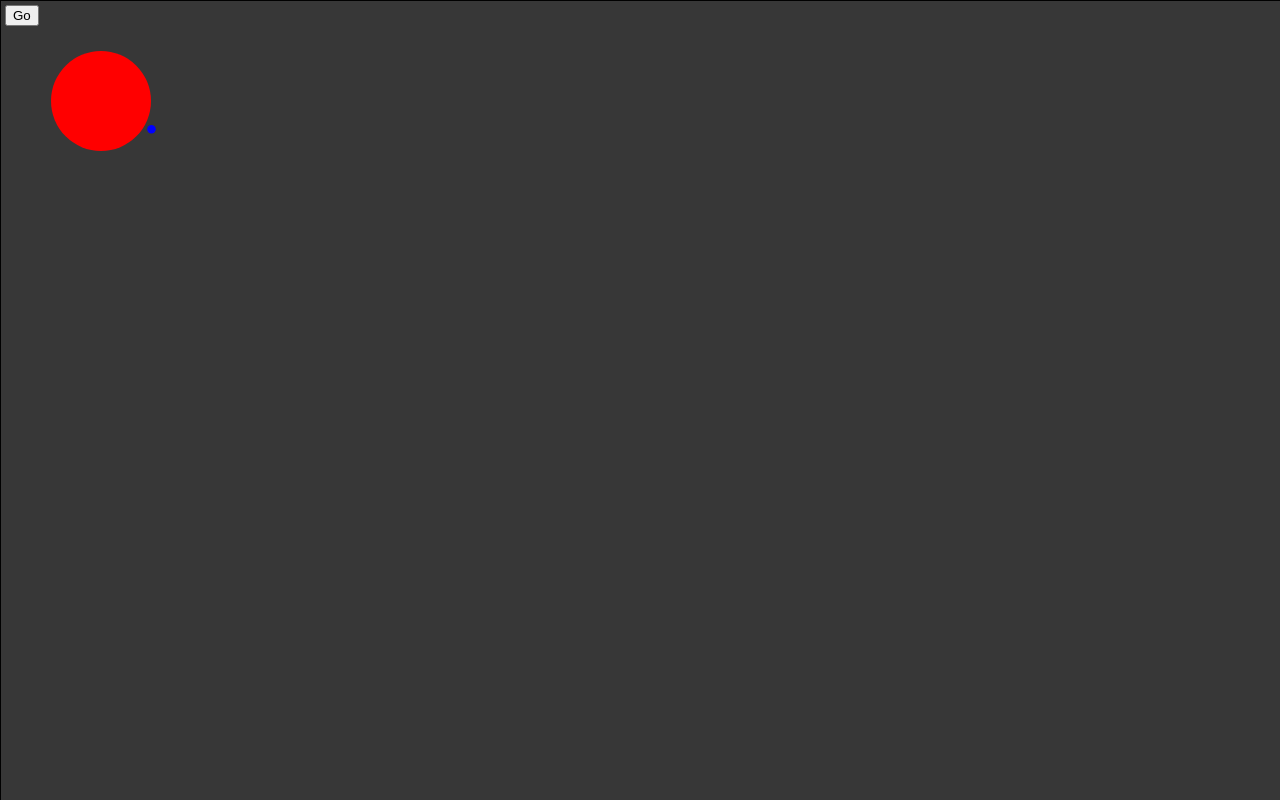
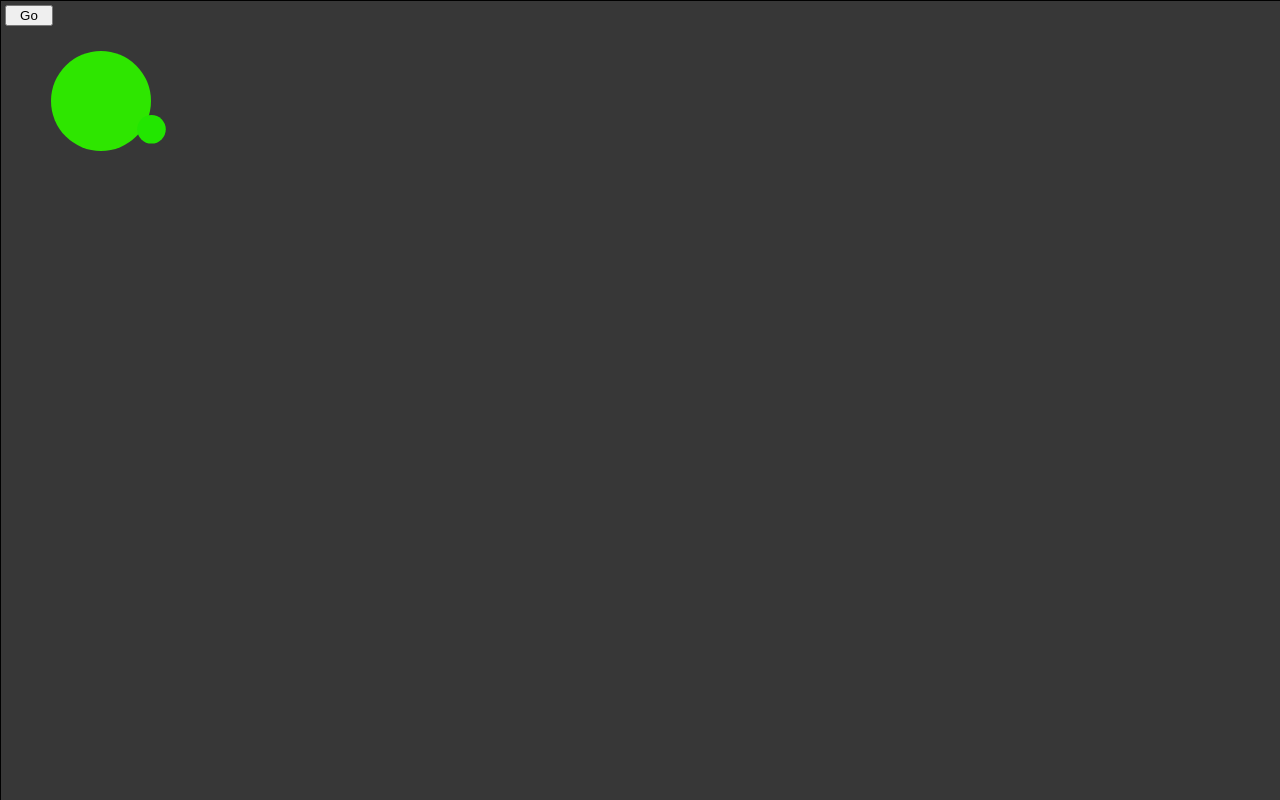
Before and after one commit to drewyoungren/svandbox, a SvelteKit app: page /bouncy in a window 1280 px wide. Built offline with nearby package versions, Linux system fonts and the light colour scheme.

Commit message:
Reset color

```diff
--- a/src/routes/bouncy/+page.svelte
+++ b/src/routes/bouncy/+page.svelte
@@ -25,11 +25,9 @@
             py: 100,
             vx: 125,
             vy: -100,
-            color: 'red',
         },
         {
-            color: 'blue',
-            r: 60 * Math.random(),
+            r: 60 * Math.random() + 10,
             px: 1000 * Math.random(),
             py: 1000 * Math.random(),
             vx: 400 * Math.random() - 200,
@@ -48,6 +46,17 @@
      */
 
     /**
+     * Set the color from the speed
+     * @param {Circ} c
+     */
+    function setColorFromSpeed(c) {
+        const speed = norm(c.vx, c.vy);
+        c.color = `hsl(${Math.round((speed / 400) * 270)}deg 100% 45%)`;
+    }
+
+    circs.forEach(setColorFromSpeed);
+
+    /**
      *
      * @param {Circ} c
      * @param {Circ} d
@@ -59,9 +68,6 @@
             ) <
             c.r + d.r
         ) {
-            c.color = `hsl(${Math.floor(360 * Math.random())}deg 100% 45%)`;
-            d.color = `hsl(${Math.floor(360 * Math.random())}deg 100% 45%)`;
-
             const w = [c.px - d.px, c.py - d.py];
             const u = normalize(w);
             const cu = c.vx * u[0] + c.vy * u[1];
@@ -80,6 +86,11 @@
 
             d.vx = d.vx - du * u[0] + dout * u[0];
             d.vy = d.vy - du * u[1] + dout * u[1];
+
+            // c.color = `hsl(${Math.floor(360 * Math.random())}deg 100% 45%)`;
+            // d.color = `hsl(${Math.floor(360 * Math.random())}deg 100% 45%)`;
+            setColorFromSpeed(c);
+            setColorFromSpeed(d);
 
             // debugger;
         }
@@ -213,4 +224,7 @@
     svg {
         background-color: rgb(55, 55, 55);
     }
+    button {
+        width: 3rem;
+    }
 </style>
```
